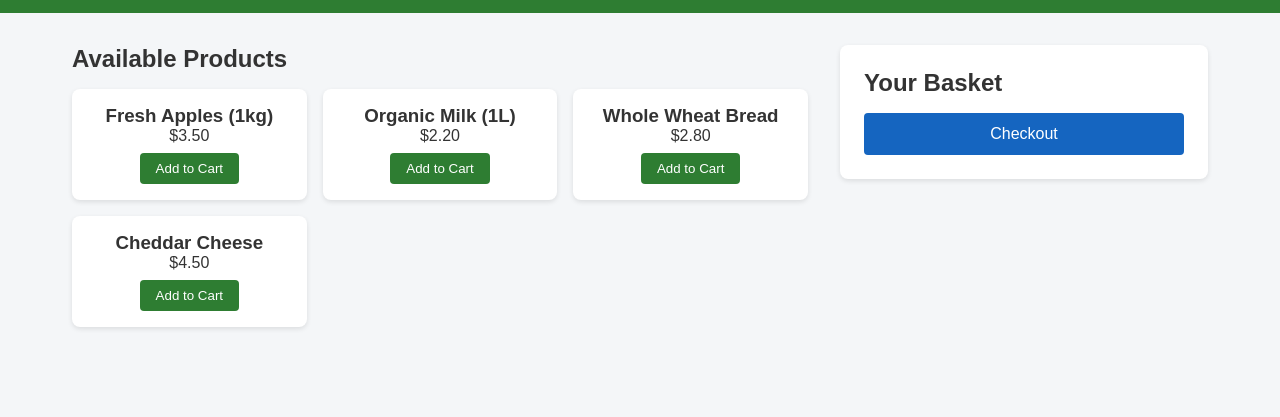
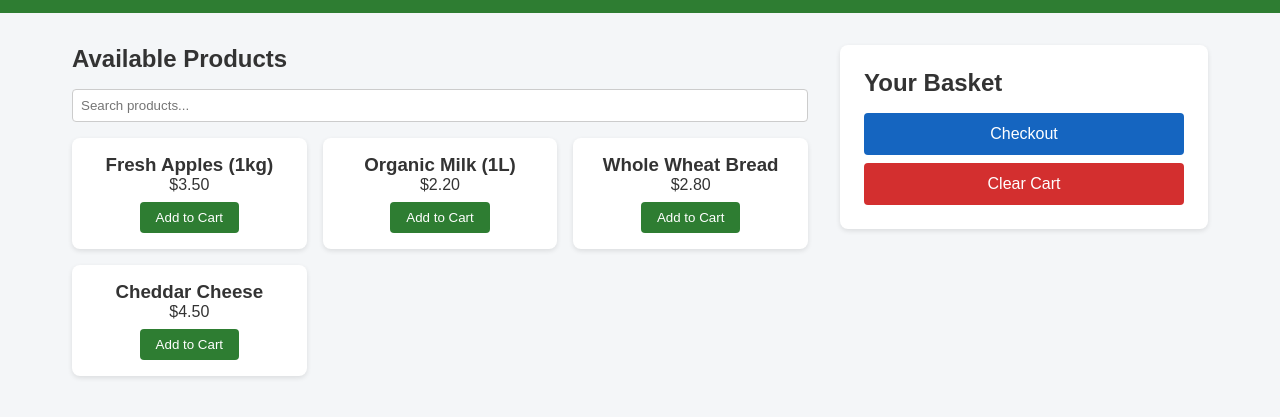
Before and after one commit to rimitsm/mart-system, a plain HTML site: page index.html in a window 1280 px wide. Shown: the part 57-474 px from the top of the page. Drawn offline with Linux system fonts and the light colour scheme.

Commit message:
Add search input and clear cart button to index.html

```diff
--- a/index.html
+++ b/index.html
@@ -17,6 +17,15 @@
   <main>
     <section class="products-section">
       <h2>Available Products</h2>
+      <!-- New Search Input -->
+      <div class="search-box" style="margin: 1rem 0;">
+        <input
+          type="text"
+          id="search-input"
+          placeholder="Search products..."
+          style="width: 100%; padding: 0.5rem; border: 1px solid #ccc; border-radius: 4px;"
+        >
+      </div>
       <div id="product-grid" class="product-grid"></div>
     </section>
 
@@ -24,6 +33,8 @@
       <h2>Your Basket</h2>
       <ul id="cart-items" class="cart-items"></ul>
       <button id="checkout-btn" class="checkout-btn">Checkout</button>
+      <!-- Optional Clear Cart Button -->
+      <button id="clear-cart-btn" class="checkout-btn" style="background: #d32f2f; margin-top: 0.5rem;">Clear Cart</button>
     </aside>
   </main>
 
```
